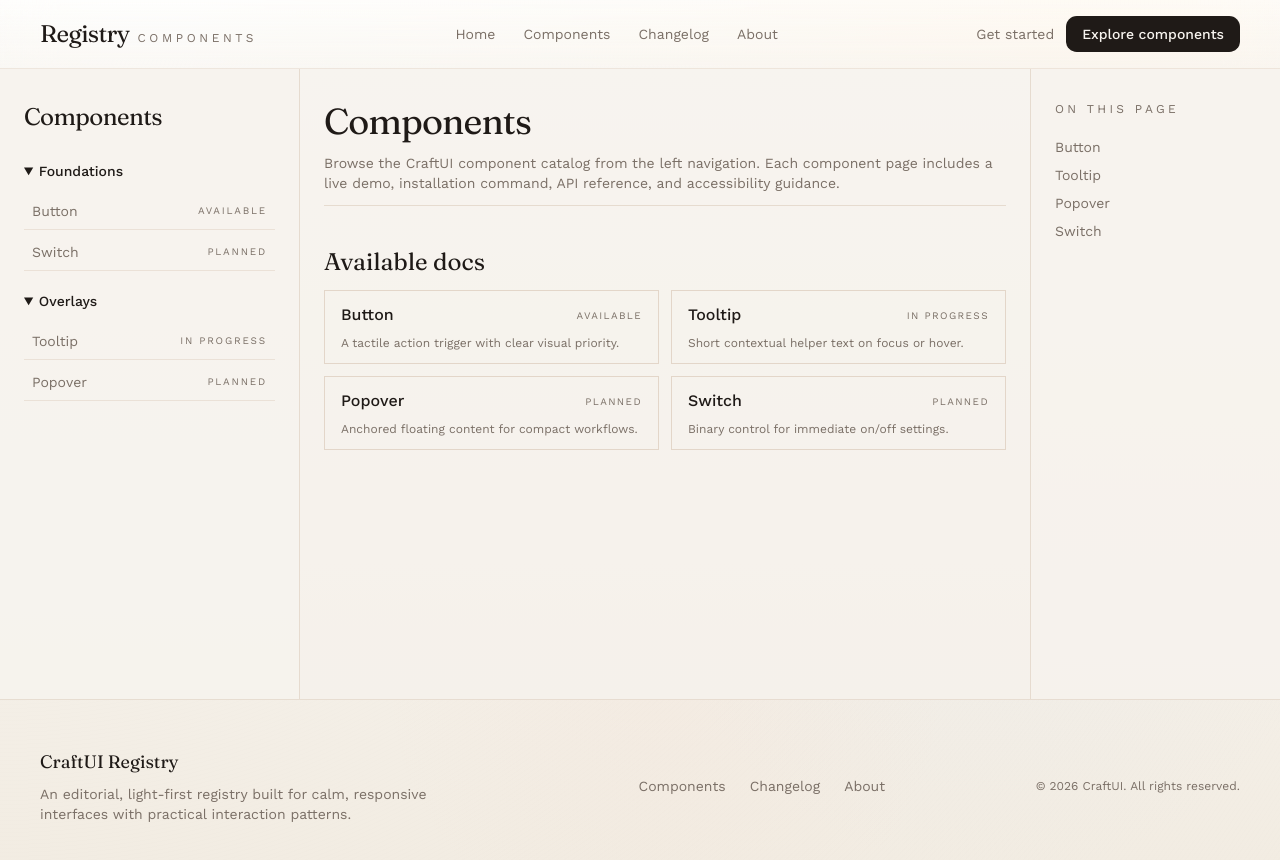
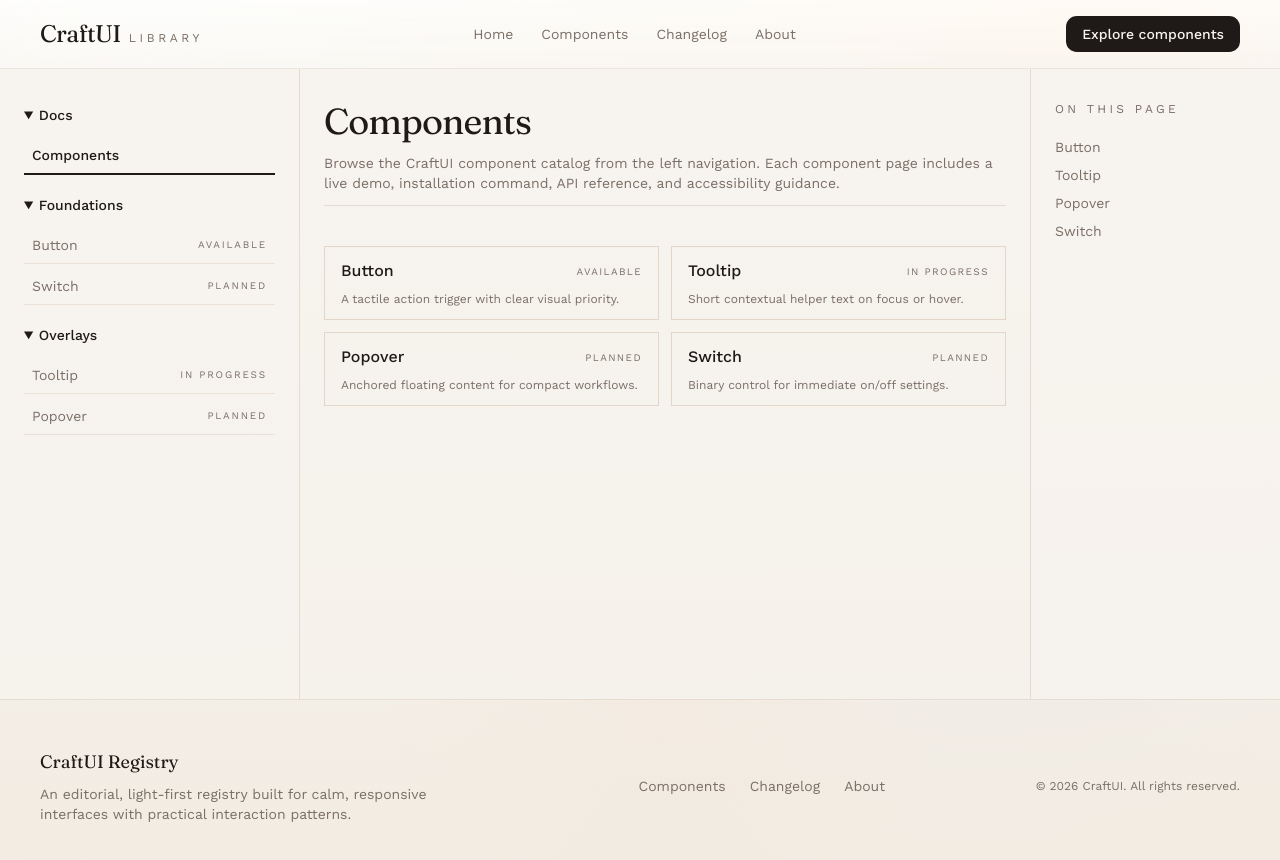
Before and after one commit to Craftui/ui, a Next.js app: page /components in a window 1280 px wide. Shown: the top 860 px of the page. Built offline with nearby package versions, Linux system fonts and the light colour scheme.

Commit message:
refine(nav-docs): simplify sidebar and restore CraftUI navbar

```diff
--- a/src/app/components/_components/components-docs-layout.tsx
+++ b/src/app/components/_components/components-docs-layout.tsx
@@ -30,9 +30,26 @@ export function ComponentsDocsLayout({
       <div className="mx-auto grid min-h-[calc(100vh-170px)] w-full grid-cols-1 xl:grid-cols-[300px_minmax(0,1fr)_250px]">
         <aside className="border-r border-border/80 bg-[color:var(--background)]/95 px-6 py-8">
           <div className="sticky top-6 space-y-6">
-            <h1 className="font-display text-2xl tracking-tight">Components</h1>
+            <nav className="space-y-4" aria-label="Component navigation">
+              <details open>
+                <summary className="cursor-pointer select-none py-1 text-sm font-medium">
+                  Docs
+                </summary>
+                <div className="mt-2 space-y-1">
+                  <Link
+                    href="/components"
+                    className={cn(
+                      "flex w-full items-center justify-between border-b border-border/60 px-2 py-2 text-left text-sm text-muted-foreground transition-colors hover:text-foreground",
+                      isComponentsIndex &&
+                        "border-foreground text-foreground [border-bottom-width:2px] font-medium"
+                    )}
+                    aria-current={isComponentsIndex ? "page" : undefined}
+                  >
+                    <span>Components</span>
+                  </Link>
+                </div>
+              </details>
 
-            <nav className="space-y-4" aria-label="Component navigation">
               {groups.map((group) => (
                 <details key={group.name} open>
                   <summary className="cursor-pointer select-none py-1 text-sm font-medium">
--- a/src/app/components/page.tsx
+++ b/src/app/components/page.tsx
@@ -14,7 +14,6 @@ export default function ComponentsHomePage() {
       </header>
 
       <section className="space-y-3">
-        <h3 className="font-display text-2xl">Available docs</h3>
         <div className="grid gap-3 sm:grid-cols-2">
           {componentDocs.map((item) => (
             <Link
--- a/src/components/site-header.tsx
+++ b/src/components/site-header.tsx
@@ -14,9 +14,9 @@ export function SiteHeader() {
       <div className="w-full px-5 py-4 md:px-8 lg:px-10">
         <div className="flex w-full items-center justify-between gap-6">
           <Link href="/" className="flex items-baseline gap-2">
-            <span className="font-display text-2xl tracking-tight">Registry</span>
+            <span className="font-display text-2xl tracking-tight">CraftUI</span>
             <span className="text-xs uppercase tracking-[0.3em] text-muted-foreground">
-              Components
+              Library
             </span>
           </Link>
 
@@ -33,12 +33,6 @@ export function SiteHeader() {
           </nav>
 
           <div className="flex items-center gap-3">
-            <Link
-              href="/components"
-              className="text-sm text-muted-foreground transition-colors hover:text-foreground"
-            >
-              Get started
-            </Link>
             <Button className="hidden md:inline-flex">Explore components</Button>
           </div>
         </div>
```
